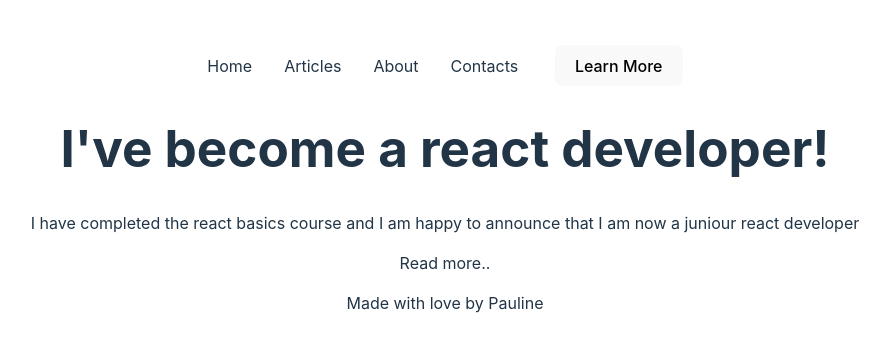
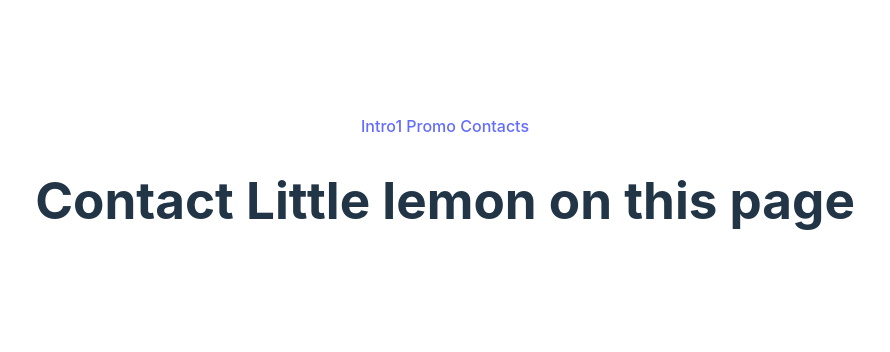
Before and after one commit to Lynnmwova/metaReactNotes, a React (Vite) app in the folder exercises/metaReactExamples/: page /contacts in a window 1280 px wide. Shown: the part 212-564 px from the top of the page, without its empty margins (195-1085 px from the left). Built offline with nearby package versions, Linux system fonts and the light colour scheme.

Commit message:
setting up routes

```diff
--- a/exercises/metaReactExamples/src/App.jsx
+++ b/exercises/metaReactExamples/src/App.jsx
@@ -1,4 +1,4 @@
-import { Routes, Route } from 'react-router-dom'
+import { Routes, Route, Link } from 'react-router-dom'
 import { useState } from 'react'
 import './App.css'
 import Nav from './components/Nav'
@@ -12,15 +12,22 @@
 import MealsList from './components/MealsList'
 import MealProvider from './components/MealProvider'
 import Counter from './components/Counter'
+import Contacts from './components/contacts'
 
 function App() {
-  const [count, setCount] = useState(0)
 
   return (
     <>
-    <Nav/>
-    <Intro1/>
-    <Footer/>
+    <nav>
+      <Link to='/' className='nav-item' > Intro1 </Link>
+      <Link to='/promo' className='nav-item'> Promo </Link>
+      <Link to='/contacts' className='nav-item'> Contacts</Link>
+    </nav>
+    <Routes>
+      <Route path='/' element={<Intro1/>}></Route>
+      <Route path='/promo' element={<Promo/>}></Route>
+      <Route path='/contacts' element = {<Contacts/>}></Route>
+    </Routes>
 </>
   )
 }
--- /dev/null
+++ b/exercises/metaReactExamples/src/components/Contacts.jsx
@@ -0,0 +1,7 @@
+function Contacts(){
+    return (
+        <h1>Contact Little lemon on this page</h1>
+    )
+}
+
+export default Contacts;
--- a/exercises/metaReactExamples/src/main.jsx
+++ b/exercises/metaReactExamples/src/main.jsx
@@ -7,5 +7,5 @@
 ReactDOM.createRoot(document.getElementById('root')).render(
   <BrowserRouter>
     <App />
-  </BrowserRouter>,
+  </BrowserRouter>
 )
```
Also changed, not shown: 1 other file (tests, documents, lock files or other folders).
